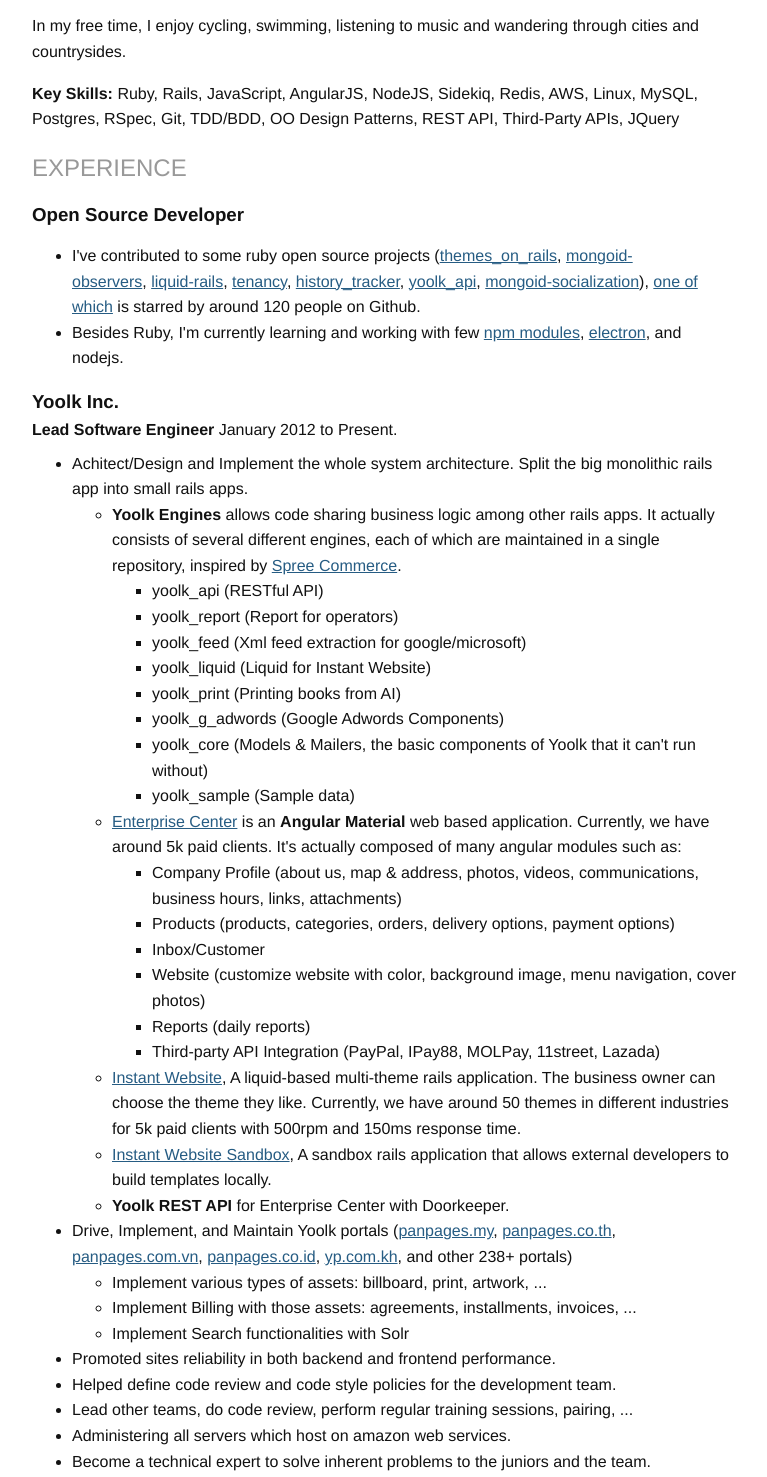
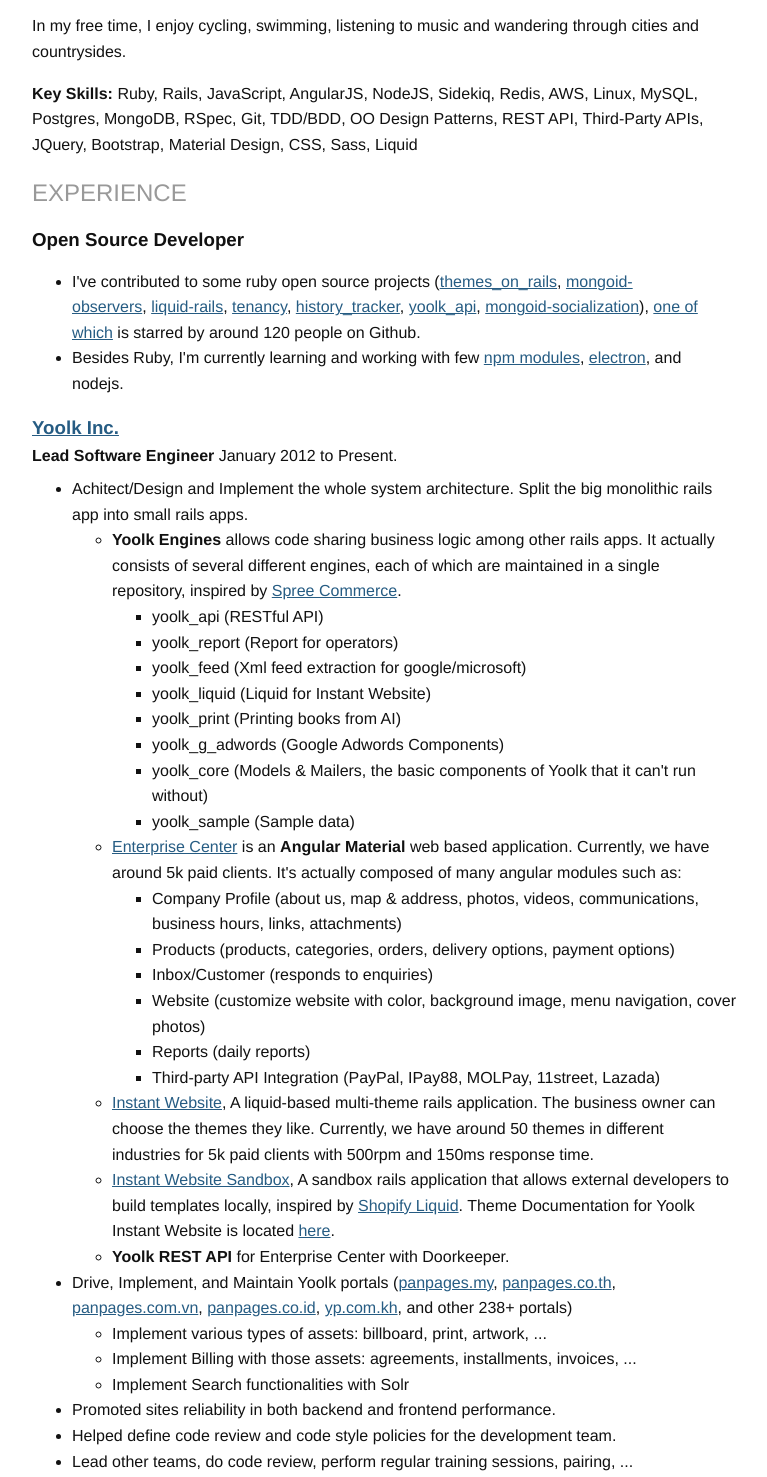
Before and after one commit to chamnap/resume, a plain HTML site: page index.html in a window 1280 px wide. Shown: the part 409-1886 px from the top of the page, without its empty margins (0-767 px from the left). Drawn offline with Linux system fonts and the light colour scheme.

Commit message:
update resume

```diff
--- a/index.html
+++ b/index.html
@@ -55,7 +55,7 @@
 
       <p class="lh-copy">
         <strong>Key Skills: </strong>
-        Ruby, Rails, JavaScript, AngularJS, NodeJS, Sidekiq, Redis, AWS, Linux, MySQL, Postgres, RSpec, Git, TDD/BDD, OO Design Patterns, REST API, Third-Party APIs, JQuery
+        Ruby, Rails, JavaScript, AngularJS, NodeJS, Sidekiq, Redis, AWS, Linux, MySQL, Postgres, MongoDB, RSpec, Git, TDD/BDD, OO Design Patterns, REST API, Third-Party APIs, JQuery, Bootstrap, Material Design, CSS, Sass, Liquid
       </p>
 
       <h2 class="lh-title ttu book silver">Experience</h2>
@@ -69,7 +69,7 @@
         </ul>
       </p>
 
-      <h3 class="mbn mtm">Yoolk Inc.</h3>
+      <h3 class="mbn mtm"><a href="http://yoolk.com/">Yoolk Inc.</a></h3>
       <p class="mvn lh-copy"><strong>Lead Software Engineer</strong> January 2012 to Present.</p>
 
       <ul class="mvs lh-copy">
@@ -92,14 +92,14 @@
               <ul>
                 <li>Company Profile (about us, map & address, photos, videos, communications, business hours, links, attachments)</li>
                 <li>Products (products, categories, orders, delivery options, payment options)</li>
-                <li>Inbox/Customer</li>
+                <li>Inbox/Customer (responds to enquiries)</li>
                 <li>Website (customize website with color, background image, menu navigation, cover photos)</li>
                 <li>Reports (daily reports)</li>
                 <li>Third-party API Integration (PayPal, IPay88, MOLPay, 11street, Lazada)</li>
               </ul>
             </li>
-            <li><a href="https://groow.io/templates">Instant Website</a>, A liquid-based multi-theme rails application. The business owner can choose the theme they like. Currently, we have around 50 themes in different industries for 5k paid clients with 500rpm and 150ms response time.</li>
-            <li><a href="https://github.com/yoolk/yoolk_instant_website_sandbox">Instant Website Sandbox</a>, A sandbox rails application that allows external developers to build templates locally.</li>
+            <li><a href="https://groow.io/templates">Instant Website</a>, A liquid-based multi-theme rails application. The business owner can choose the themes they like. Currently, we have around 50 themes in different industries for 5k paid clients with 500rpm and 150ms response time.</li>
+            <li><a href="https://github.com/yoolk/yoolk_instant_website_sandbox">Instant Website Sandbox</a>, A sandbox rails application that allows external developers to build templates locally, inspired by <a href="https://docs.shopify.com/themes/liquid">Shopify Liquid</a>. Theme Documentation for Yoolk Instant Website is located <a href="http://yoolk.github.io/liquid-documentation/">here</a>.</li>
             <li><strong>Yoolk REST API</strong> for Enterprise Center with Doorkeeper.</li>
           </ul>
         <li>Drive, Implement, and Maintain Yoolk portals (<a href="http://panpages.my/">panpages.my</a>, <a href="http://panpages.co.th/">panpages.co.th</a>, <a href="http://panpages.com.vn/">panpages.com.vn</a>, <a href="http://panpages.co.id/">panpages.co.id</a>, <a href="http://yp.com.kh/">yp.com.kh</a>, and other 238+ portals)</li>
@@ -119,7 +119,7 @@
       <h3 class="mbn mtm"><a href="http://yoolk.com/">Yoolk</a> & <a href="https://mangomap.com/">Mango</a></h3>
       <p class="mvn lh-copy"><strong>Senior Software Engineer</strong> Jan 2009 to Dec 2011.</p>
       <ul class="mvs lh-copy">
-        <li>Develop and maintain Yoolk v3 web and mobile portals at very high speed, including yp.com.kh, panpages.my (around 238+ portals)
+        <li>Develop and maintain Yoolk v3 web and mobile portals at very high speed, including <a href="http://panpages.my/">panpages.my</a>, <a href="http://panpages.co.th/">panpages.co.th</a>, <a href="http://panpages.com.vn/">panpages.com.vn</a>, <a href="http://panpages.co.id/">panpages.co.id</a>, <a href="http://yp.com.kh/">yp.com.kh</a>, and other 238+ portals
           <ul>
             <li>Worked as a key member of the Engineering Team throughout the transition from C# to Ruby.</li>
             <li>Worked on many backend services in Ruby. Designed and wrote new components where required, with unit and functional tests alongside. Extended, maintained and fixed bugs in existing services, refactoring to add unit tests where possible.</li>
@@ -145,7 +145,7 @@
       <h3 class="lh-title mbn mtm">AsiaForm Co., Ltd</h3>
       <p class="mvn lh-copy"><strong>Software Developer</strong> Feb 2007 to April 2008.</p>
       <ul class="mvs lh-copy">
-        <li>Developed WhollyCity which is a social networking web application that connect people via Panorama, products or skills that you can offer. Used Ruby on Rails, RMagick, Google Maps API, Prototype JavaScript library, and Scriptaculous.</li>
+        <li>Developed <a href="http://whol.ly/">WhollyCity</a> which is a social networking web application that connect people via Panorama, products or skills that you can offer. Used Ruby on Rails, RMagick, Google Maps API, Prototype JavaScript library, and Scriptaculous.</li>
       </ul>
 
       <h3 class="lh-title mbn mtm">AsiaForm Co., Ltd</h3>
@@ -160,6 +160,8 @@
       <p class="mvn lh-copy"><strong>B.S. Computer Science and Engineering</strong> Royal University of Phnom Penh, Cambodia. April 2006</p>
       <p class="mvn lh-copy"><strong>B.A Business Administration</strong> Paññāsāstra University of Cambodia. March 2009</p>
       <p class="mvn lh-copy"><strong>Diploma of Intensive English of Academic Purposes</strong> Paññāsāstra University of Cambodia. 2002</p>
+      <p class="mvn lh-copy"><a href="http://university.mongodb.com/course_completion/ecb5f96170b142f9a2436dcd71d6baf2">M101: MongoDB for Developers</a> MongoDB University. December 2012</p>
+      <p class="mvn lh-copy"><a href="http://university.mongodb.com/course_completion/00155099a0c0420a8710e49e943e180b">M102: MongoDB for DBAs</a> MongoDB University. May 2015</p>
     </main>
 
 </body></html>
```
